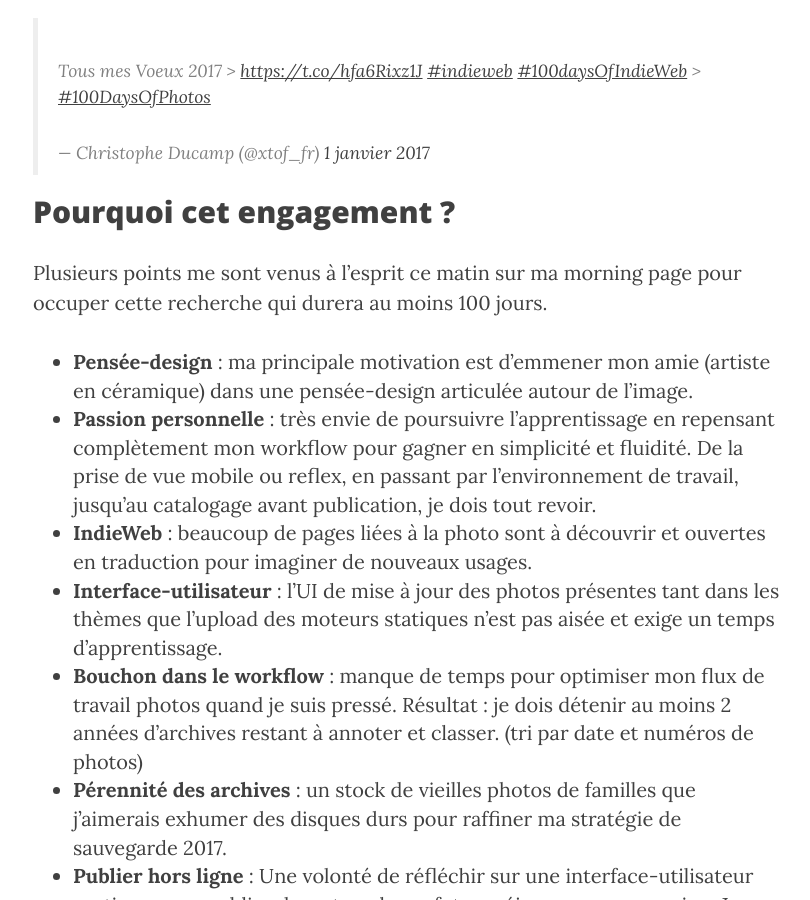
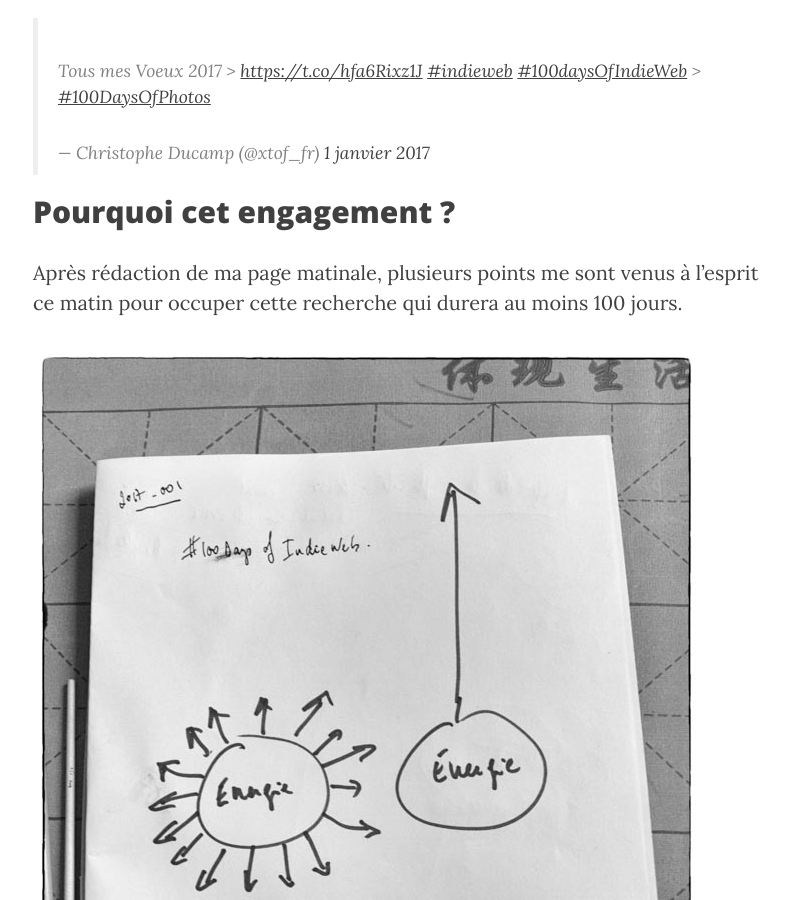
Before and after one commit to ChristopheDucamp/xtof-clean-blog, a Jekyll site: the page built from _posts/2017-01-02-100daysofphoto-pourquoi.markdown, in a window 1280 px wide and 900 px high, scrolled down 1366 px. Shown: the whole window, without its empty margins (232-1042 px from the left). Built offline with Jekyll 4.4.1, drawn with Linux system fonts in a browser that asks for light colours; nearby versions of some CDN libraries; our own code applies the rules of GitHub Pages for plain Markdown files; comment, search, counter and statistics services are not loaded.

Commit message:
Updated 100daysofphoto Pourquoi

```diff
--- a/_posts/2017-01-02-100daysofphoto-pourquoi.markdown
+++ b/_posts/2017-01-02-100daysofphoto-pourquoi.markdown
@@ -19,7 +19,10 @@ Pour commencer, je vous dévoile ce soir les principales raisons qui ont motivé
 
 ## Pourquoi cet engagement ?
 
-Plusieurs points me sont venus à l'esprit ce matin sur ma morning page pour occuper cette recherche qui durera au moins 100 jours.
+Après rédaction de ma page matinale, plusieurs points me sont venus à l'esprit ce matin  pour occuper cette recherche qui durera au moins 100 jours.
+
+![morning-page-2017-001.jpg](/uploads/morning-page-2017-001.jpg)
+
 * **Pensée-design** : ma principale motivation est d'emmener mon amie (artiste en céramique) dans une pensée-design articulée autour de l'image.
 * **Passion personnelle** : très envie de poursuivre l'apprentissage en repensant complètement mon workflow pour gagner en simplicité et fluidité. De la prise de vue mobile ou reflex, en passant par l'environnement de travail, jusqu'au catalogage avant publication, je dois tout revoir.
 * **IndieWeb** : beaucoup de pages liées à la [photo](https://indieweb.org/photo) sont à découvrir et ouvertes en traduction pour imaginer de nouveaux usages.
```
